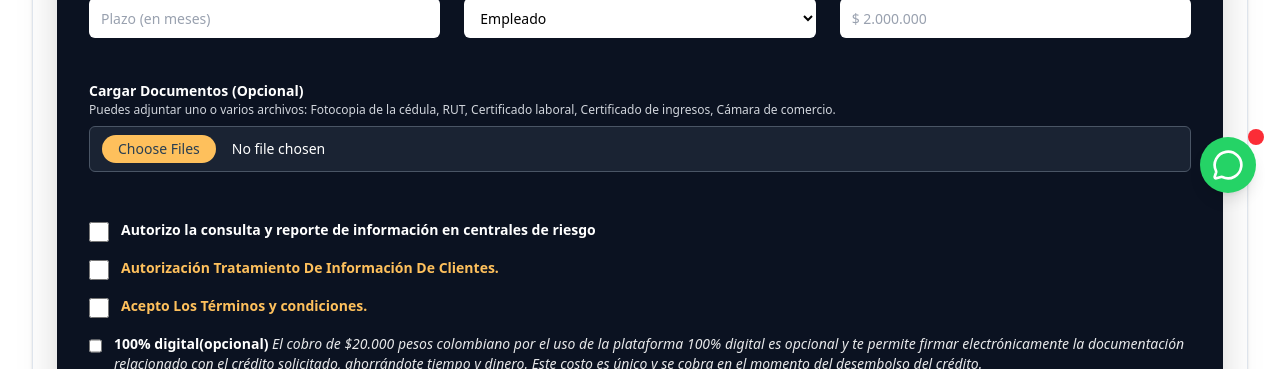
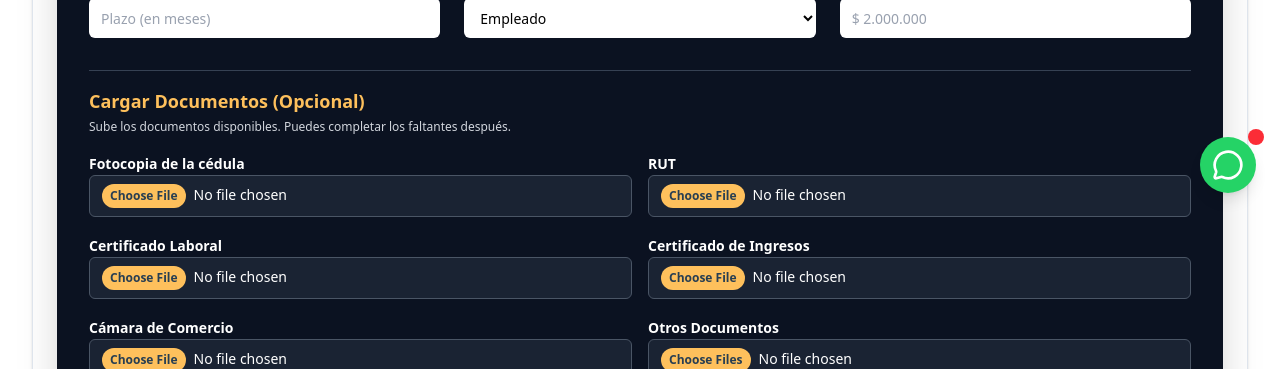
Before and after one commit to Ban68/proalto, a Next.js app: page /formulario-de-registro in a window 1280 px wide. Shown: the part 583-952 px from the top of the page. Built offline with nearby package versions, Linux system fonts and the light colour scheme; no server answers.

Commit message:
feat: improve document upload ux with individual fields

```diff
--- a/app/actions.ts
+++ b/app/actions.ts
@@ -40,21 +40,43 @@ export async function submitApplication(formData: FormData) {
 
     try {
         // Process Attachments (Upload to Supabase & Email Attachment)
-        const documents = formData.getAll("documents") as File[];
+        // We now have individual fields: doc_cedula, doc_rut, doc_laboral, doc_ingresos, doc_camara, doc_otros
+        const docFields = [
+            { key: 'doc_cedula', prefix: 'CEDULA' },
+            { key: 'doc_rut', prefix: 'RUT' },
+            { key: 'doc_laboral', prefix: 'LABORAL' },
+            { key: 'doc_ingresos', prefix: 'INGRESOS' },
+            { key: 'doc_camara', prefix: 'CAMARA' },
+            { key: 'doc_otros', prefix: 'OTROS' },
+        ];
+
+        let allFiles: { file: File, prefix: string }[] = [];
+
+        // Gather all files
+        for (const field of docFields) {
+            const files = formData.getAll(field.key) as File[];
+            files.forEach(f => {
+                if (f.size > 0 && f.name !== "undefined") {
+                    allFiles.push({ file: f, prefix: field.prefix });
+                }
+            });
+        }
+
         const uploadedDocs: { name: string; url: string }[] = [];
 
         const attachments = await Promise.all(
-            documents
-                .filter((doc) => doc.size > 0 && doc.name !== "undefined")
-                .map(async (doc) => {
-                    const buffer = Buffer.from(await doc.arrayBuffer());
+            allFiles.map(async ({ file, prefix }) => {
+                const buffer = Buffer.from(await file.arrayBuffer());
 
                 // Upload to Supabase
-                    const filename = `${Date.now()}-${doc.name.replace(/\s/g, '-')}`;
+                // Filename: [TYPE] - Timestamp - OriginalName
+                const cleanName = file.name.replace(/\s/g, '-');
+                const filename = `[${prefix}]-${Date.now()}-${cleanName}`;
+
                 const { data, error } = await supabase.storage
                     .from('applications')
                     .upload(filename, buffer, {
-                            contentType: doc.type,
+                        contentType: file.type,
                         upsert: false
                     });
 
@@ -64,7 +86,7 @@ export async function submitApplication(formData: FormData) {
                         .getPublicUrl(filename);
 
                     uploadedDocs.push({
-                            name: doc.name,
+                        name: filename, // Storing the full prefixed name so admin knows what it is
                         url: publicUrlData.publicUrl
                     });
                 } else {
@@ -72,7 +94,7 @@ export async function submitApplication(formData: FormData) {
                 }
 
                 return {
-                        filename: doc.name,
+                    filename: filename, // Send prefixed name in email too
                     content: buffer,
                 };
             })
--- a/components/forms/credit-application-form.tsx
+++ b/components/forms/credit-application-form.tsx
@@ -309,20 +309,81 @@ export function CreditApplicationForm() {
                 </div>
             </div>
 
-            {/* Document Upload */}
-            <div className="space-y-2 pt-2">
-                <label htmlFor="documents" className="text-sm font-bold">Cargar Documentos (Opcional)</label>
-                <div className="text-xs text-gray-300 mb-2">
-                    Puedes adjuntar uno o varios archivos: Fotocopia de la cédula, RUT, Certificado laboral, Certificado de ingresos, Cámara de comercio.
+            {/* Document Uploads - Individual Fields */}
+            <div className="space-y-4 pt-4 border-t border-gray-700">
+                <h3 className="text-lg font-bold text-[#fec05c]">Cargar Documentos (Opcional)</h3>
+                <p className="text-xs text-gray-300 -mt-3 mb-4">
+                    Sube los documentos disponibles. Puedes completar los faltantes después.
+                </p>
+
+                <div className="grid grid-cols-1 md:grid-cols-2 gap-4">
+                    {/* Cédula */}
+                    <div className="space-y-1">
+                        <label className="text-sm font-semibold">Fotocopia de la cédula</label>
+                        <input
+                            name="doc_cedula"
+                            type="file"
+                            accept=".pdf,.jpg,.jpeg,.png"
+                            className="flex w-full rounded-md border border-gray-600 bg-[#1a2333] px-3 py-2 text-sm text-white file:border-0 file:bg-[#fec05c] file:text-[#283e52] file:text-xs file:font-semibold file:mr-2 file:px-2 file:py-1 file:rounded-full hover:file:bg-[#eeb14e] transition-all cursor-pointer"
+                        />
+                    </div>
+
+                    {/* RUT */}
+                    <div className="space-y-1">
+                        <label className="text-sm font-semibold">RUT</label>
+                        <input
+                            name="doc_rut"
+                            type="file"
+                            accept=".pdf,.jpg,.jpeg,.png"
+                            className="flex w-full rounded-md border border-gray-600 bg-[#1a2333] px-3 py-2 text-sm text-white file:border-0 file:bg-[#fec05c] file:text-[#283e52] file:text-xs file:font-semibold file:mr-2 file:px-2 file:py-1 file:rounded-full hover:file:bg-[#eeb14e] transition-all cursor-pointer"
+                        />
+                    </div>
+
+                    {/* Certificado Laboral */}
+                    <div className="space-y-1">
+                        <label className="text-sm font-semibold">Certificado Laboral</label>
+                        <input
+                            name="doc_laboral"
+                            type="file"
+                            accept=".pdf,.jpg,.jpeg,.png"
+                            className="flex w-full rounded-md border border-gray-600 bg-[#1a2333] px-3 py-2 text-sm text-white file:border-0 file:bg-[#fec05c] file:text-[#283e52] file:text-xs file:font-semibold file:mr-2 file:px-2 file:py-1 file:rounded-full hover:file:bg-[#eeb14e] transition-all cursor-pointer"
+                        />
+                    </div>
+
+                    {/* Certificado de Ingresos */}
+                    <div className="space-y-1">
+                        <label className="text-sm font-semibold">Certificado de Ingresos</label>
+                        <input
+                            name="doc_ingresos"
+                            type="file"
+                            accept=".pdf,.jpg,.jpeg,.png"
+                            className="flex w-full rounded-md border border-gray-600 bg-[#1a2333] px-3 py-2 text-sm text-white file:border-0 file:bg-[#fec05c] file:text-[#283e52] file:text-xs file:font-semibold file:mr-2 file:px-2 file:py-1 file:rounded-full hover:file:bg-[#eeb14e] transition-all cursor-pointer"
+                        />
+                    </div>
+
+                    {/* Cámara de Comercio */}
+                    <div className="space-y-1">
+                        <label className="text-sm font-semibold">Cámara de Comercio</label>
+                        <input
+                            name="doc_camara"
+                            type="file"
+                            accept=".pdf,.jpg,.jpeg,.png"
+                            className="flex w-full rounded-md border border-gray-600 bg-[#1a2333] px-3 py-2 text-sm text-white file:border-0 file:bg-[#fec05c] file:text-[#283e52] file:text-xs file:font-semibold file:mr-2 file:px-2 file:py-1 file:rounded-full hover:file:bg-[#eeb14e] transition-all cursor-pointer"
+                        />
+                    </div>
+
+                    {/* Otros */}
+                    <div className="space-y-1">
+                        <label className="text-sm font-semibold">Otros Documentos</label>
+                        <input
+                            name="doc_otros"
+                            type="file"
+                            multiple
+                            accept=".pdf,.jpg,.jpeg,.png"
+                            className="flex w-full rounded-md border border-gray-600 bg-[#1a2333] px-3 py-2 text-sm text-white file:border-0 file:bg-[#fec05c] file:text-[#283e52] file:text-xs file:font-semibold file:mr-2 file:px-2 file:py-1 file:rounded-full hover:file:bg-[#eeb14e] transition-all cursor-pointer"
+                        />
+                    </div>
                 </div>
-                <input
-                    id="documents"
-                    name="documents"
-                    type="file"
-                    multiple
-                    accept=".pdf,.jpg,.jpeg,.png"
-                    className="flex w-full rounded-md border border-gray-600 bg-[#1a2333] px-3 py-2 text-sm text-white file:border-0 file:bg-[#fec05c] file:text-[#283e52] file:text-sm file:font-medium file:mr-4 file:px-4 file:py-1 file:rounded-full hover:file:bg-[#eeb14e] transition-all cursor-pointer"
-                />
             </div>
 
             {/* Checkboxes */}
--- /dev/null
+++ b/scripts/setup-storage.ts
@@ -0,0 +1,46 @@
+const { PrismaClient } = require('@prisma/client');
+
+const prisma = new PrismaClient();
+
+async function main() {
+    console.log("Applying Storage Policies...");
+    try {
+        // Policy for Insert (Uploads)
+        await prisma.$executeRawUnsafe(`
+            CREATE POLICY "Allow Public Uploads"
+            ON storage.objects FOR INSERT
+            TO public
+            WITH CHECK (bucket_id = 'applications');
+        `);
+        console.log("✅ 'Allow Public Uploads' policy created.");
+    } catch (e: any) {
+        if (e.message.includes("already exists")) {
+            console.log("ℹ️ Policy 'Allow Public Uploads' already exists.");
+        } else {
+            console.error("⚠️ Could not create Insert policy:", e.message);
+        }
+    }
+
+    try {
+        // Policy for Select (Downloads/Views) - though 'Public Bucket' setting does this, explicit policy is safer
+        await prisma.$executeRawUnsafe(`
+          CREATE POLICY "Allow Public Select"
+          ON storage.objects FOR SELECT
+          TO public
+          USING (bucket_id = 'applications');
+      `);
+        console.log("✅ 'Allow Public Select' policy created.");
+    } catch (e: any) {
+        if (e.message.includes("already exists")) {
+            console.log("ℹ️ Policy 'Allow Public Select' already exists.");
+        } else {
+            console.error("⚠️ Could not create Select policy:", e.message);
+        }
+    }
+}
+
+main()
+    .catch(e => console.error(e))
+    .finally(async () => {
+        await prisma.$disconnect();
+    });
```
Lines whose indentation alone changed are shown as unchanged.
